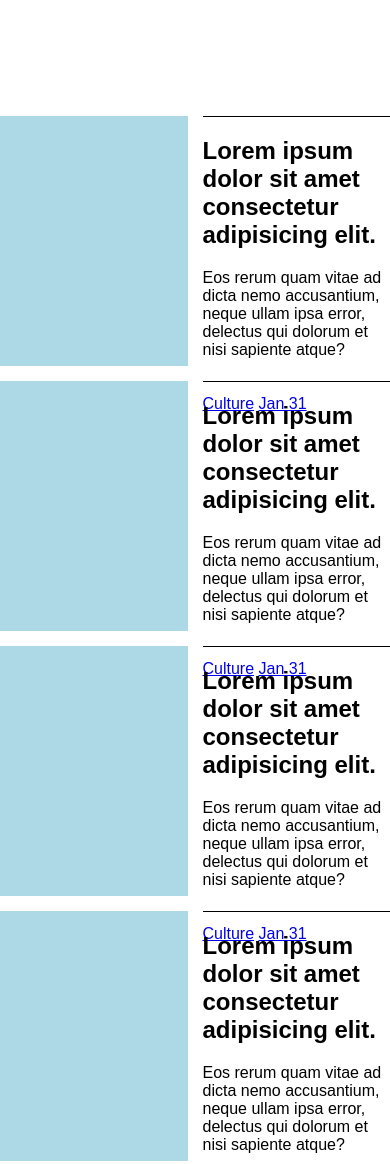
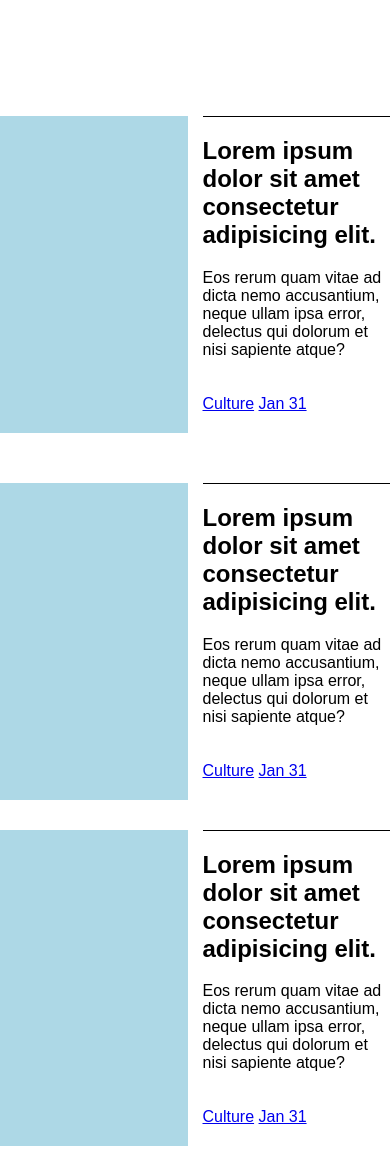
Before and after one commit to HuntOreo/landing-template-01, a plain HTML site: page index.html in a window 390 px wide. Shown: the part 434-1598 px from the top of the page. Drawn offline with Linux system fonts and the light colour scheme.

Commit message:
Adjust gallery position and added responsivness

```diff
--- a/index.html
+++ b/index.html
@@ -5,6 +5,7 @@
     <meta name="viewport" content="width=device-width, initial-scale=1">
     <link rel="stylesheet" href="./styles/syles.css">
     <link rel="stylesheet" href="./styles/nav.css">
+    <link rel="stylesheet" href="./styles/query.css">
     <title>Landing Page</title>
   </head>
 
@@ -38,6 +39,7 @@
 
     <main id="gallery">
       <div class="gallery-container">
+        <div class="recent-container">
           <div class="card recent">
             <div class="placeholder"></div>
             <div class="content">
@@ -51,7 +53,9 @@
               </div>
             </div>
           </div>
+        </div>
 
+        <div class="cards-container">
           <div class="card">
             <div class="placeholder"></div>
             <div class="content">
@@ -136,6 +140,7 @@
             </div>
           </div>
         </div>
+      </div>
     </main>
 
     <div id="call-to-action">
--- /dev/null
+++ b/styles/query.css
@@ -0,0 +1,10 @@
+@media (max-width: 1100px) {
+  main#gallery .cards-container {
+    display: flex;
+    flex-direction: column;
+  }
+
+  main#gallery .cards-container .card {
+    max-width: 100%;
+  }
+}
--- a/styles/syles.css
+++ b/styles/syles.css
@@ -56,16 +56,25 @@ main#gallery {
   justify-content: center;
 }
 
-.gallery-container {
+main#gallery .gallery-container {
   display: flex;
-  gap: 15px;
+  flex-direction: column;
+  gap: 50px;
   flex-wrap: wrap;
   justify-content: center;
+  max-width: 1200px;
+}
+
+main#gallery .cards-container {
+  display: flex;
+  flex-wrap: wrap;
+  justify-content: space-between;
+  gap: 30px;
 }
 
 main#gallery .card {
-  height: 250px;
-  max-width: 500px;
+  min-height: 250px;
+  max-width: 45%;
   display: flex;
   gap: 15px;
 }
@@ -89,8 +98,15 @@ main#gallery .content .pins {
 }
 
 /* The most recent article gets front stage */
-main#gallery .card.recent {
-  min-width: 75%;
+main#gallery .recent-container {
+  display: flex;
+  flex-direction: row;
+  flex: 1;
+}
+
+main#gallery .recent {
+  flex: 1;
+  max-width: 100%;
 }
 
 /* Call to Action */
```
Lines whose indentation alone changed are shown as unchanged.
